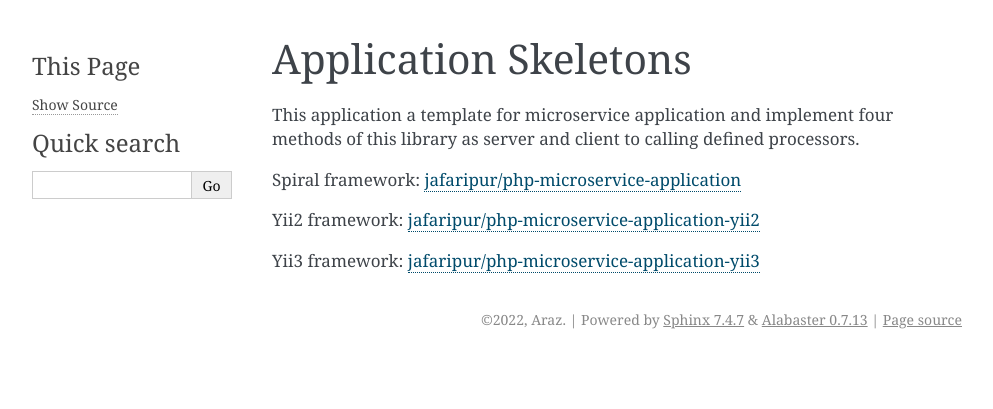
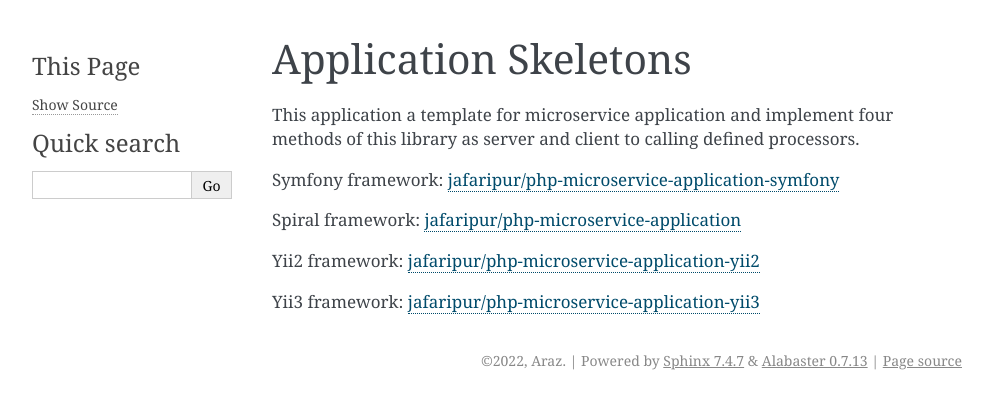
Before and after one commit to jafaripur/php-microservice, a Sphinx documentation site: the page built from docs/source/doc/sample-skeleton.md, in a window 1280 px wide. Shown: the top 409 px of the page, without its empty margins (148-1141 px from the left). Built offline with Sphinx 7.4.7, drawn with Linux system fonts in a browser that asks for light colours.

Commit message:
Update docs.

```diff
--- a/docs/source/doc/sample-skeleton.md
+++ b/docs/source/doc/sample-skeleton.md
@@ -1,6 +1,8 @@
 # Application Skeletons
 
 This application a template for microservice application and implement four methods of this library as server and client to calling defined processors.
+
+Symfony framework: [jafaripur/php-microservice-application-symfony](https://github.com/jafaripur/php-microservice-application-symfony)
 
 Spiral framework: [jafaripur/php-microservice-application](https://github.com/jafaripur/php-microservice-application)
 
```
